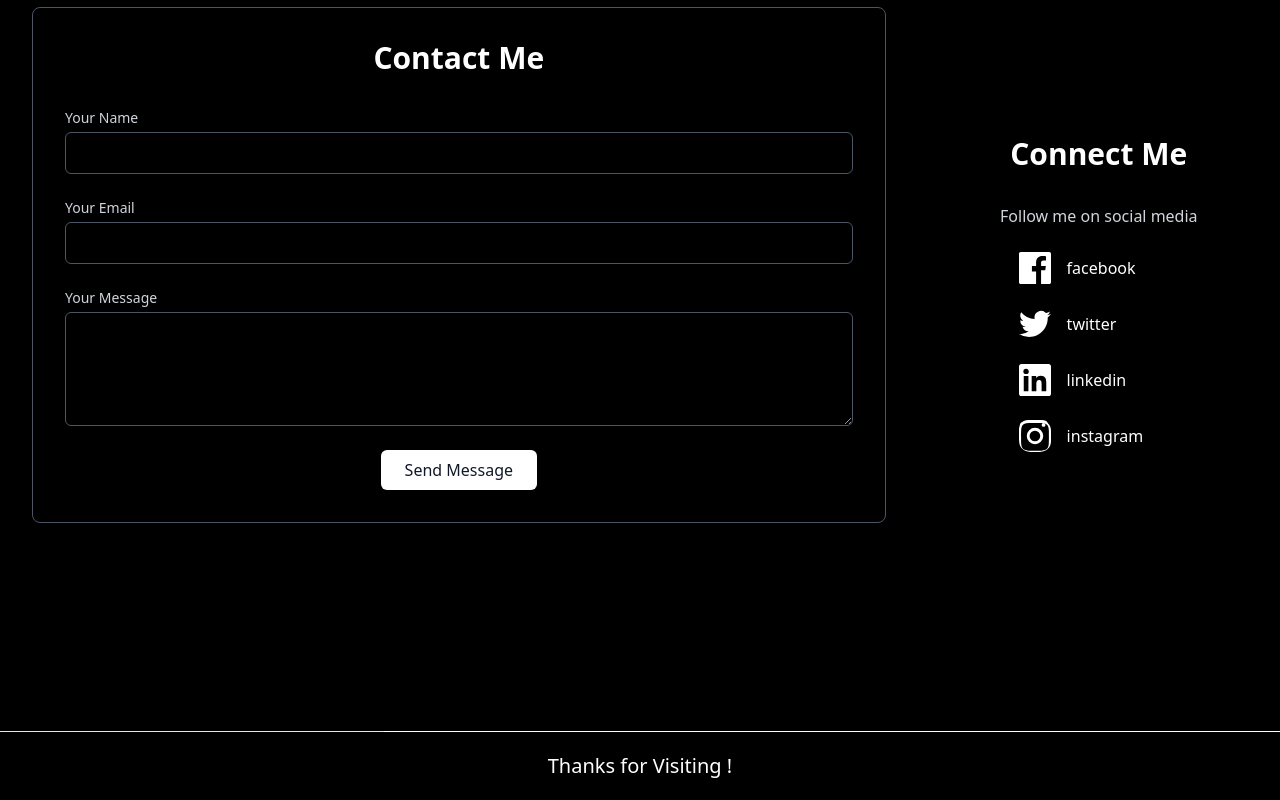
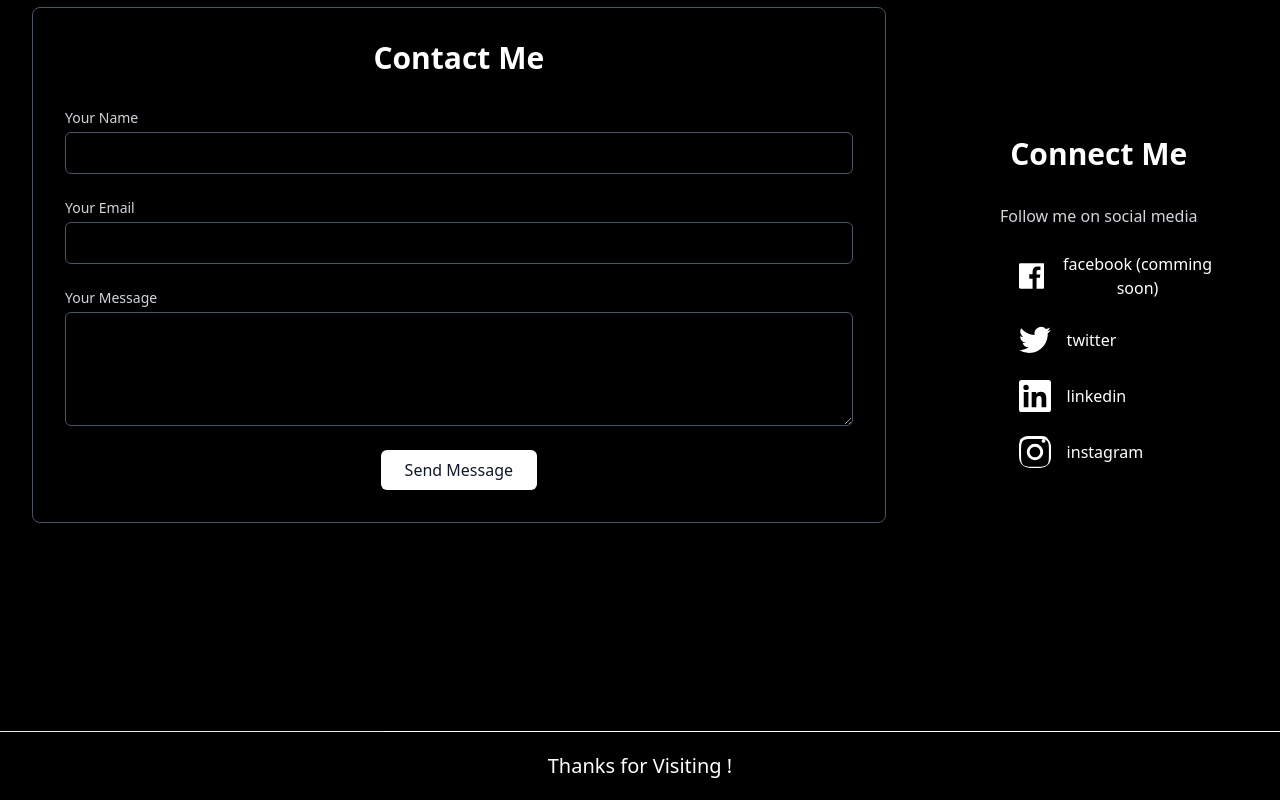
Before and after one commit to Anuragad179/Journey, a website: page index.html in a window 1280 px wide. Shown: the part 4356-5156 px from the top of the page. Drawn offline with nearby package versions, Linux system fonts and the light colour scheme.

Commit message:
Update index.html

```diff
--- a/index.html
+++ b/index.html
@@ -153,21 +153,21 @@
                                 <svg class="w-8 h-8" xmlns="http://www.w3.org/2000/svg" fill="currentColor" viewBox="0 0 24 24">
                                     <path d="M22.675 0h-21.35C.593 0 0 .593 0 1.325v21.351C0 23.408.593 24 1.325 24h11.495v-9.294H9.691V10.41h3.129V7.798c0-3.1 1.893-4.785 4.658-4.785 1.325 0 2.462.099 2.793.143v3.24h-1.916c-1.504 0-1.796.715-1.796 1.764v2.311h3.586l-.467 3.295h-3.119V24h6.116c.732 0 1.324-.593 1.324-1.325V1.325C24 .593 23.408 0 22.675 0z"/>
                                 </svg>
-                                <span>facebook</span>
+                                <span>facebook (comming soon) </span>
                             </a>
-                            <a href="https://www.twitter.com/yourprofile" class="text-white flex hover:text-blue-400 space-x-4 items-center transition-colors">
+                            <a href="https://x.com/AnuragD21138056" class="text-white flex hover:text-blue-400 space-x-4 items-center transition-colors">
                                 <svg class="w-8 h-8" xmlns="http://www.w3.org/2000/svg" fill="currentColor" viewBox="0 0 24 24">
                                     <path d="M23.954 4.569c-.885.389-1.83.654-2.825.775a4.932 4.932 0 0 0 2.165-2.724 9.868 9.868 0 0 1-3.127 1.184 4.92 4.92 0 0 0-8.384 4.482A13.978 13.978 0 0 1 1.64 3.16a4.918 4.918 0 0 0 1.523 6.573 4.902 4.902 0 0 1-2.229-.616v.06a4.922 4.922 0 0 0 3.946 4.827 4.903 4.903 0 0 1-2.224.085 4.928 4.928 0 0 0 4.604 3.42 9.868 9.868 0 0 1-6.102 2.104c-.395 0-.786-.023-1.174-.068a13.978 13.978 0 0 0 7.557 2.212c9.054 0 14.002-7.496 14.002-13.986 0-.214-.005-.426-.014-.637A10.012 10.012 0 0 0 24 4.59z"/>
                                 </svg>
                                 <span>twitter</span>
                             </a>
-                            <a href="https://www.linkedin.com/yourprofile" class="text-white flex hover:text-[rgb(28,125,221)] space-x-4 items-center transition-colors">
+                            <a href="https://www.linkedin.com/in/anurag-dubey-802604283/" class="text-white flex hover:text-[rgb(28,125,221)] space-x-4 items-center transition-colors">
                                 <svg class="w-8 h-8" xmlns="http://www.w3.org/2000/svg" fill="currentColor" viewBox="0 0 24 24">
                                     <path d="M22.23 0H1.77C.791 0 0 .774 0 1.729V22.27C0 23.226.791 24 1.77 24h20.46C23.209 24 24 23.226 24 22.271V1.73C24 .774 23.209 0 22.23 0zM7.06 20.452H3.56V9h3.5v11.452zM5.31 7.589A2.032 2.032 0 0 1 3.272 5.57a2.032 2.032 0 0 1 2.038-2.02c1.117 0 2.038.912 2.038 2.02a2.033 2.033 0 0 1-2.038 2.02zM20.45 20.452h-3.502V14.95c0-1.312-.026-2.999-1.83-2.999-1.83 0-2.11 1.43-2.11 2.908v5.594H9.508V9h3.365v1.563h.048c.468-.888 1.613-1.83 3.319-1.83 3.553 0 4.208 2.339 4.208 5.377v6.341z"/>
                                 </svg>
                                 <span>linkedin</span>
                             </a>
-                            <a href="https://www.instagram.com/yourprofile" class="text-white flex hover:text-pink-700 space-x-4 items-center transition-colors">
+                            <a href="https://www.instagram.com/anurag_ad_179/" class="text-white flex hover:text-pink-700 space-x-4 items-center transition-colors">
                                 <svg class="w-8 h-8" xmlns="http://www.w3.org/2000/svg" fill="currentColor" viewBox="0 0 24 24">
                                     <path  d="M12 2.163c3.204 0 3.584.012 4.85.07 1.17.056 1.97.24 2.423.403a4.92 4.92 0 0 1 1.73.963 4.92 4.92 0 0 1 .962 1.73c.163.453.347 1.252.402 2.422.059 1.267.071 1.647.071 4.851 0 3.204-.012 3.584-.071 4.851-.056 1.17-.24 1.97-.402 2.423a4.92 4.92 0 0 1-.963 1.73 4.92 4.92 0 0 1-1.73.963c-.453.163-1.252.347-2.423.402-1.267.059-1.647.071-4.85.071-3.204 0-3.584-.012-4.851-.071-1.17-.056-1.97-.24-2.423-.402a4.92 4.92 0 0 1-1.73-.963 4.92 4.92 0 0 1-.963-1.73c-.163-.453-.347-1.252-.402-2.423-.059-1.267-.071-1.647-.071-4.851 0-3.204.012-3.584.071-4.851.056-1.17.24-1.97.402-2.422a4.92 4.92 0 0 1 .963-1.73 4.92 4.92 0 0 1 1.73-.962c.453-.163 1.252-.347 2.423-.402 1.267-.059 1.647-.071 4.851-.071m0-2.163C8.755 0 8.34.014 7.053.072 5.765.13 4.615.32 3.638.668a7.074 7.074 0 0 0-2.57 1.68A7.074 7.074 0 0 0 .386 4.918C.038 5.895-.153 7.045-.072 8.332.014 9.62 0 10.035 0 12.001c0 1.966.014 2.38.072 3.669.081 1.287.32 2.437.668 3.415a7.074 7.074 0 0 0 1.68 2.57 7.074 7.074 0 0 0 2.57 1.68c.978.348 2.128.588 3.415.668 1.287.081 1.702.072 3.669.072 1.966 0 2.381-.014 3.669-.072 1.287-.081 2.437-.32 3.415-.668a7.074 7.074 0 0 0 2.57-1.68 7.074 7.074 0 0 0 1.68-2.57c.348-.978.588-2.128.668-3.415.081-1.287.072-1.702.072-3.669 0-1.966-.014-2.38-.072-3.669-.081-1.287-.32-2.437-.668-3.415a7.074 7.074 0 0 0-1.68-2.57A7.074 7.074 0 0 0 20.362.668c-.978-.348-2.128-.588-3.415-.668C15.62.014 15.205 0 13.239 0H12z"/>
                                     <path  d="M12 5.838a6.162 6.162 0 1 0 0 12.325 6.162 6.162 0 0 0 0-12.325zm0 10.162a3.998 3.998 0 1 1 0-7.995 3.998 3.998 0 0 1 0 7.995zm6.406-10.845a1.44 1.44 0 1 0 0-2.881 1.44 1.44 0 0 0 0 2.881z"/>
```
